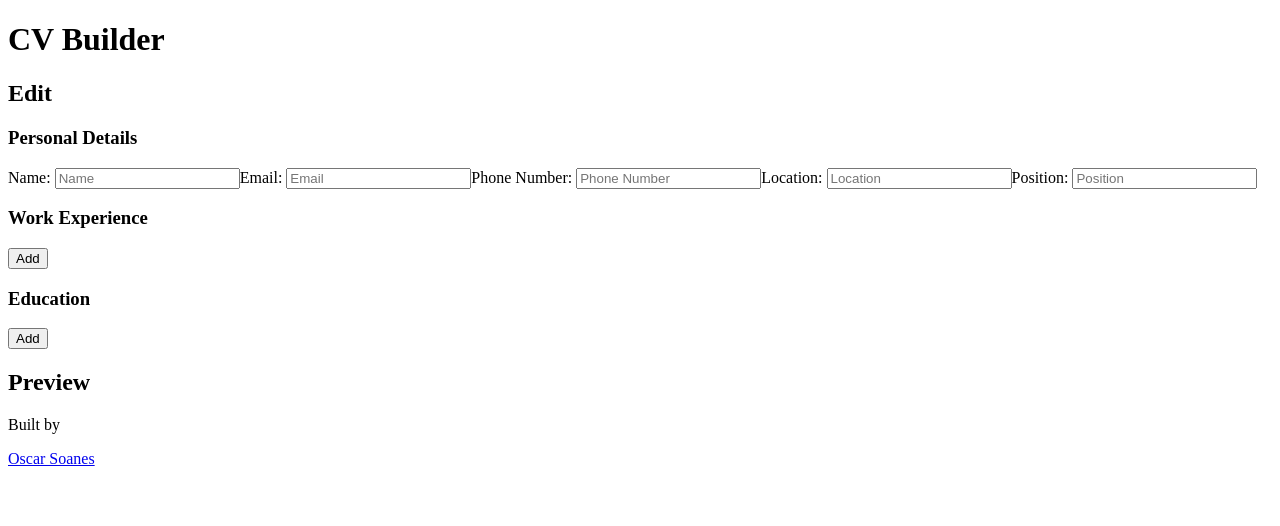
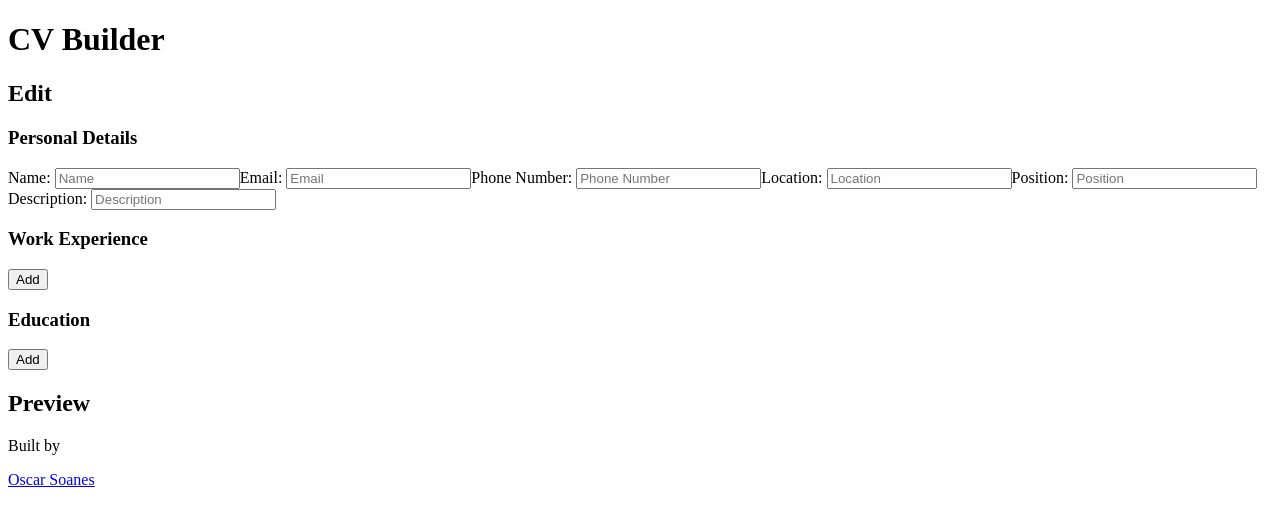
Before and after one commit to OscarSoanes/cv-project, a React (Create React App) app: page / in a window 1280 px wide. Shown: the top 526 px of the page. Built offline with nearby package versions, Linux system fonts and the light colour scheme.

Commit message:
Added a Description to the data

```diff
--- a/src/components/Edit.jsx
+++ b/src/components/Edit.jsx
@@ -13,6 +13,7 @@ export function Edit({changeField, addWorkExperience, data, changeArrayField, re
                 <Input id="phone" onChange={changeField} prettier="Phone Number"></Input>
                 <Input id="location" onChange={changeField} prettier="Location"></Input>
                 <Input id="position" onChange={changeField} prettier="Position"></Input>
+                <Input id="description" onChange={changeField} prettier="Description"></Input>
             </section>
 
 
--- a/src/default.json
+++ b/src/default.json
@@ -4,6 +4,7 @@
     "phone": "",
     "location": "",
     "position": "",
+    "description": "",
 
     "workExperience": [],
     "education": []
```
